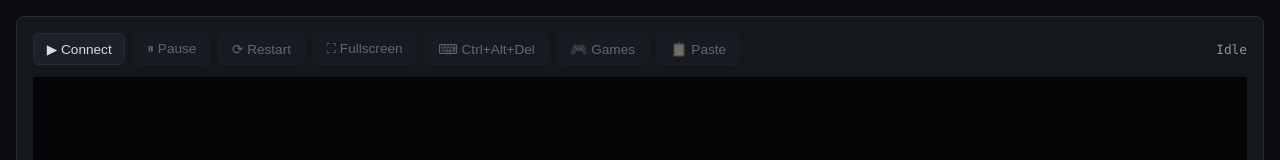
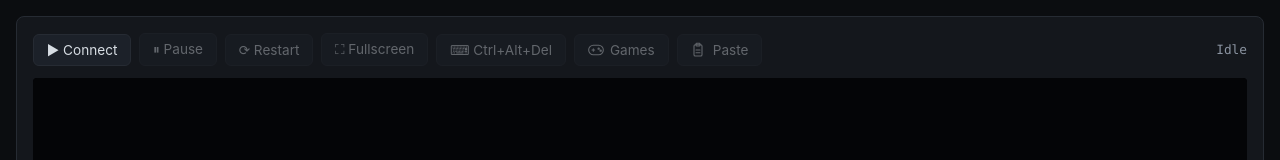
Before and after one commit to honzajus/TempleOs-Web-Client, a website built with Vite: page index.html in a window 1280 px wide. Shown: the top 160 px of the page. Built offline with nearby package versions, Linux system fonts and the light colour scheme.

Commit message:
Replace Games/Paste button emoji with inline SVG icons

```diff
--- a/index.html
+++ b/index.html
@@ -18,8 +18,14 @@
                 <button id="btn-restart" type="button" disabled>⟳ Restart</button>
                 <button id="btn-fullscreen" type="button" disabled>⛶ Fullscreen</button>
                 <button id="btn-ctrlaltdel" type="button" disabled title="Send Ctrl+Alt+Delete to the guest OS">⌨ Ctrl+Alt+Del</button>
-                <button id="btn-games" type="button" disabled title="Runs Cd(&quot;::/Demo/Games&quot;); Dir; in the real TempleOS shell">🎮 Games</button>
-                <button id="btn-paste" type="button" disabled title="Types your clipboard text into TempleOS as real keystrokes">📋 Paste</button>
+                <button id="btn-games" type="button" disabled title="Runs Cd(&quot;::/Demo/Games&quot;); Dir; in the real TempleOS shell">
+                    <svg viewBox="0 0 24 16" width="16" height="16" fill="none" stroke="currentColor" stroke-width="1.6" stroke-linecap="round" stroke-linejoin="round" aria-hidden="true"><rect x="1" y="1" width="22" height="14" rx="7"/><path d="M6 8h4M8 6v4"/><circle cx="16" cy="6" r="1"/><circle cx="19" cy="9" r="1"/></svg>
+                    Games
+                </button>
+                <button id="btn-paste" type="button" disabled title="Types your clipboard text into TempleOS as real keystrokes">
+                    <svg viewBox="0 0 24 24" width="16" height="16" fill="none" stroke="currentColor" stroke-width="1.6" stroke-linecap="round" stroke-linejoin="round" aria-hidden="true"><rect x="6" y="4" width="12" height="17" rx="2"/><rect x="9" y="2" width="6" height="4" rx="1"/><path d="M9 12h6M9 16h6"/></svg>
+                    Paste
+                </button>
                 <span class="status" id="status-text">Idle</span>
             </div>
 
--- a/src/style.css
+++ b/src/style.css
@@ -61,13 +61,21 @@ main {
 }
 
 .toolbar button {
+    display: inline-flex;
+    align-items: center;
+    gap: 0.4rem;
     background: #1c2129;
     color: var(--text);
     border: 1px solid var(--panel-border);
     border-radius: 6px;
     padding: 0.45rem 0.8rem;
     font-size: 0.85rem;
+    font-family: inherit;
     cursor: pointer;
+}
+
+.toolbar button svg {
+    flex: none;
 }
 
 .toolbar button:hover:not(:disabled) {
```
